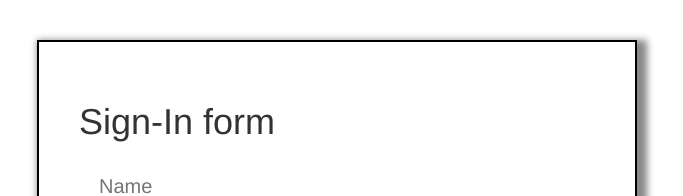
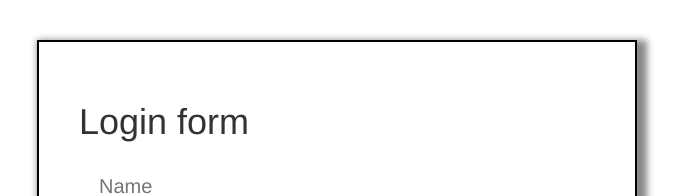
Before and after one commit to KiranGoyal20/DemoProject1, a plain HTML site: page index.html in a window 1280 px wide. Shown: the top 196 px of the page, without its empty margins (303-986 px from the left). Drawn offline with nearby package versions, Linux system fonts and the light colour scheme.

Commit message:
Update index.html
changed signin to login

```diff
--- a/index.html
+++ b/index.html
@@ -22,7 +22,7 @@ crossorigin="anonymous">
 
 			<form action="http://127.0.0.1:3000/sign_in" method="post">
 
-			<h1> Sign-In form </h1>
+			<h1> Login form </h1>
 
 			<input class="box" type="text" name="name" id="name"
 			placeholder="Name" required /><br>
```
